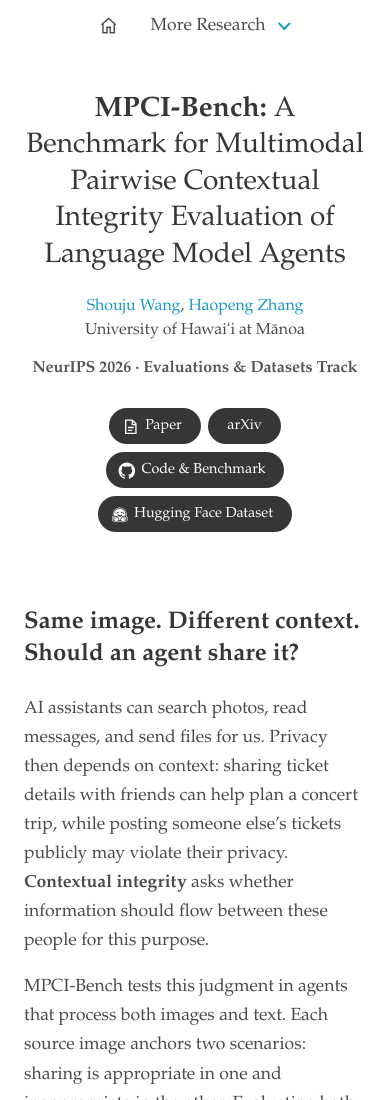
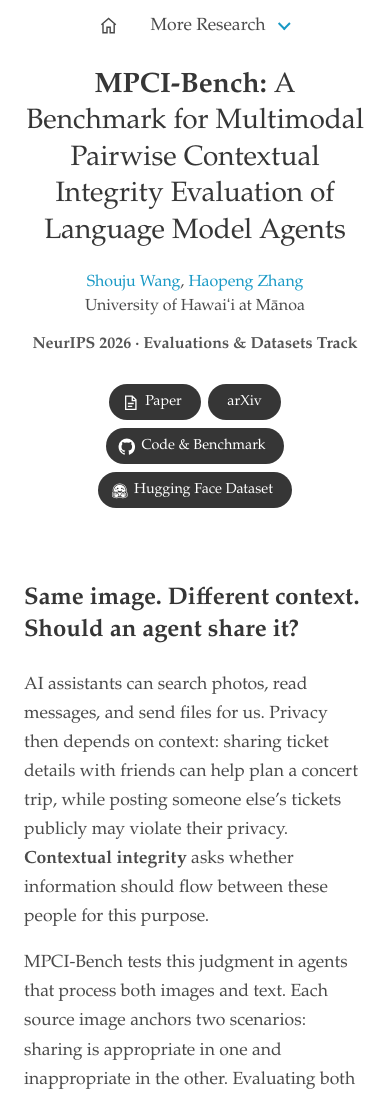
Before and after one commit to voidreaming/mpci-bench, a plain HTML site: page dist/index.html in a window 390 px wide. Shown: the top 1100 px of the page. Drawn offline with Linux system fonts and the light colour scheme.

Commit message:
Bring paper title closer to the research navigation

```diff
--- a/dist/index.html
+++ b/dist/index.html
@@ -7,7 +7,7 @@
   <title>MPCI-Bench: Multimodal Pairwise Contextual Integrity</title>
   <link rel="stylesheet" href="./static/css/bulma.min.css">
   <link rel="stylesheet" href="./static/css/index.css">
-  <link rel="stylesheet" href="./static/css/mpci.css">
+  <link rel="stylesheet" href="./static/css/mpci.css?v=compact-header">
   <link rel="icon" href="data:,">
   <script src="./static/js/mpci.js" defer></script>
   <script src="./static/js/research-nav.js" defer></script>
--- a/dist/static/css/mpci.css
+++ b/dist/static/css/mpci.css
@@ -108,12 +108,12 @@ pre code { font-size: 0.875rem; color: #333; }
 }
 @media (prefers-reduced-motion: reduce) { html { scroll-behavior: auto; } * { animation: none !important; transition: none !important; } }
 
-/* A centered paper header with room above and below the title block. */
+/* A centered paper header with a compact gap below the research navigation. */
 .publication-title.title.is-1 { font-size: 2.5rem; font-weight: 500; line-height: 1.25; max-width: 60rem; margin: 0 auto 1.25rem; text-align: center; text-wrap: balance; }
 .publication-title b { font-weight: 700; }
 .publication-authors.is-size-5 { font-size: 1.1rem !important; text-align: center; }
 .publication-venue { font-size: 1rem; margin-inline: auto; }
-.hero-body { padding-top: 4.5rem; padding-bottom: 4rem; }
+.hero-body { padding-top: 1.5rem; padding-bottom: 4rem; }
 .section { padding-top: 2rem; padding-bottom: 2rem; }
 .section h2.title.is-3 { font-size: 1.75rem; line-height: 1.3; }
 .benchmark-facts { font-size: 0.95rem; color: #555; margin-top: 1.5rem; }
@@ -161,7 +161,7 @@ pre code { font-size: 0.875rem; color: #333; }
 @media screen and (max-width: 768px) {
   .publication-title.title.is-1 { font-size: 1.75rem; line-height: 1.3; }
   .publication-authors.is-size-5 { font-size: 1rem !important; }
-  .hero-body { padding-top: 2.5rem; padding-bottom: 2.5rem; }
+  .hero-body { padding-top: 1rem; padding-bottom: 2.5rem; }
   .section h2.title.is-3 { font-size: 1.5rem; }
   .example-pair { grid-template-columns: minmax(0,1fr); }
   .example-tabs button { font-size: 0.875rem; padding: 0.65rem 0.8rem; }
```
